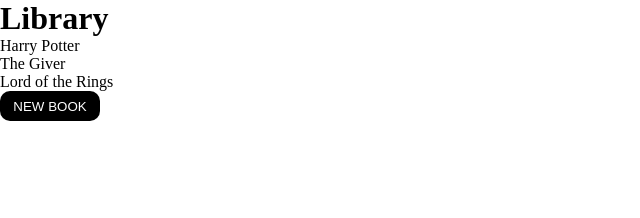
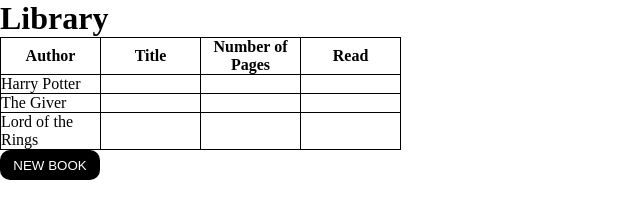
Before and after one commit to Tortoisey1/odin-library, a plain HTML site: page index.html in a window 1280 px wide. Shown: the whole page, without its empty margins (0-640 px from the left). Drawn offline with Linux system fonts and the light colour scheme.

Commit message:
Added table function for displaying the library

```diff
--- a/index.html
+++ b/index.html
@@ -11,7 +11,24 @@
 <body>
     <div class="main-content">
         <h1>Library</h1>
-        <div class="library">Hello World!</div>
+        <div class="library">
+            <table>
+                <thead>
+                    <tr>
+                        <th>Author</th>
+                        <th>Title</th>
+                        <th>Number of Pages</th>
+                        <th>Read</th>
+                    </tr>
+                </thead>
+                <tbody>
+                    <tr>
+                        <td>test</td>
+                    </tr>
+                </tbody>
+
+            </table>
+        </div>
         <button class="newBook">NEW BOOK</button>
     </div>
 
@@ -29,7 +46,7 @@
             <input type="number" id="number-pages" name="number-pages">
 
             <label for="read">Have you read it?</label>
-            <input type="checkbox" id="read" name = "Read">
+            <input type="checkbox" id="read" name="Read">
 
 
 
--- a/script.js
+++ b/script.js
@@ -2,7 +2,7 @@
 new Book('The Giver'),
 new Book('Lord of the Rings')];
 
-const libraryDiv = document.querySelector('.library');
+const tableBody = document.querySelector('tbody');
 
 const newBookButton = document.querySelector('.newBook');
 
@@ -27,13 +27,32 @@
 
 function displayLibrary() {
     // Clear the library div
-    libraryDiv.innerHTML = '';
+    tableBody.innerHTML = '';
 
 
     myLibrary.forEach(book => {
-        const bookDiv = document.createElement('div');
-        bookDiv.textContent = book.author;
-        libraryDiv.appendChild(bookDiv);
+
+        const bookRow = document.createElement('tr');
+
+        const author = document.createElement('td');
+        author.textContent = book.author;
+
+        const title = document.createElement('td');
+        title.textContent = book.title;
+
+        const pages = document.createElement('td');
+        pages.textContent = book.numberOfPages;
+
+        const read = document.createElement('td');
+        read.textContent = book.read;
+
+
+        bookRow.appendChild(author);
+        bookRow.appendChild(title);
+        bookRow.appendChild(pages);
+        bookRow.appendChild(read);
+
+        tableBody.appendChild(bookRow);
     });
 }
 
--- a/styles.css
+++ b/styles.css
@@ -4,6 +4,7 @@
     padding: 0;
     box-sizing: border-box;
 }
+
 /* , whether it’s been read */
 
 button {
@@ -46,6 +47,18 @@
     align-items: center;
 }
 
-input{
+input {
     margin-bottom: 10px;
 }
+
+table,
+th,
+td {
+    border: 1px solid black;
+    border-collapse: collapse;
+}
+
+th,
+td {
+    width:100px;
+}
```
